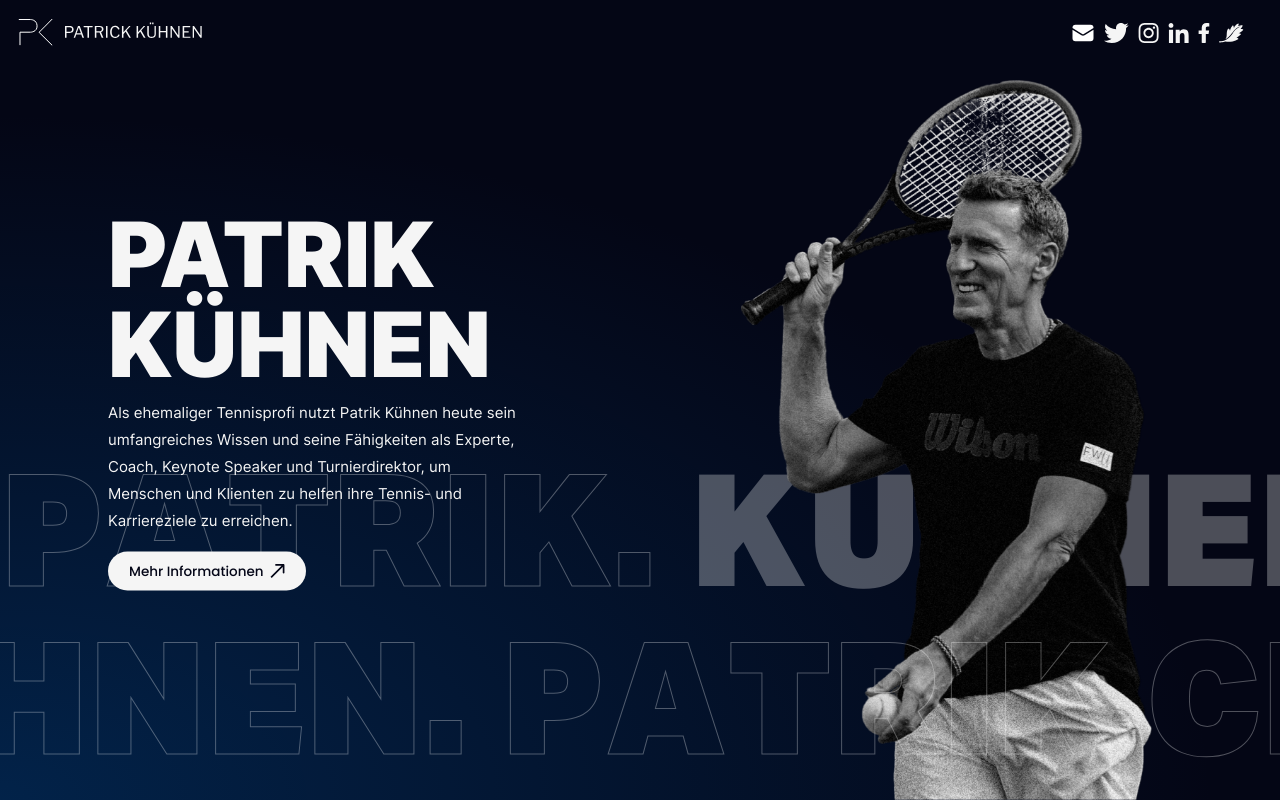
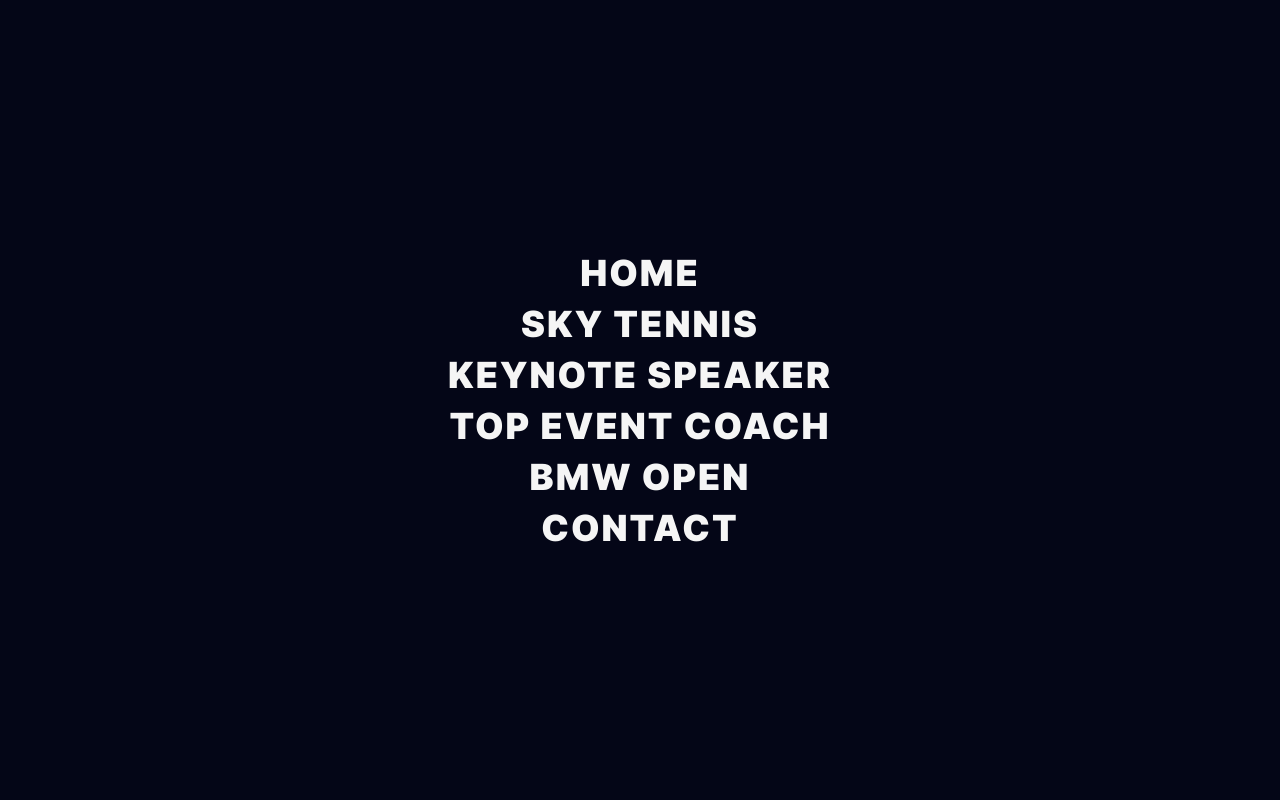
Before and after one commit to nxtyou/patrik-k-hnen, a Next.js app: page / in a window 1280 px wide. Shown: the top 800 px of the page. Built offline with nearby package versions, Linux system fonts and the light colour scheme.

Commit message:
Main navigation

```diff
--- /dev/null
+++ b/pages/home.jsx
@@ -0,0 +1,27 @@
+import Awards from '@/components/Templates/Homepage/Awards';
+import References from '@/components/Templates/Homepage/References';
+import Clients from '@/components/Templates/Homepage/Clients';
+import Footer from '@/components/Templates/Shared/Footer/Footer';
+import Hero from '@/components/Templates/Homepage/Hero';
+import NavBar from '@/components/Templates/Shared/NavBar/NavBar';
+import Philosophie from '@/components/Templates/Homepage/Philosophie';
+import 'swiper/css';
+import 'swiper/css/navigation';
+import About from '@/components/Templates/Homepage/About';
+
+export default function Home() {
+  return (
+    <>
+      <NavBar />
+      <main>
+        <Hero />
+        <About />
+        <References />
+        <Clients />
+        <Awards />
+        <Philosophie />
+      </main>
+      <Footer />
+    </>
+  );
+}
--- a/pages/index.jsx
+++ b/pages/index.jsx
@@ -8,8 +8,47 @@
 import 'swiper/css';
 import 'swiper/css/navigation';
 import About from '@/components/Templates/Homepage/About';
+import Link from 'next/link';
 
-export default function Home() {
+export default function Index() {
+  return (
+    <main class="flex min-h-screen items-center justify-center text-center text-4xl font-bold tracking-[2px] sm:text-5xl">
+      <nav>
+        <ul class="hide flex flex-col gap-5 transition-all duration-1000">
+          <li>
+            <Link href="home" className="hover:text-iron">
+              HOME
+            </Link>
+          </li>
+          <li>
+            <Link href="sky-tennis" className="hover:text-iron">
+              SKY TENNIS
+            </Link>
+          </li>
+          <li>
+            <Link href="keynote-speaker" className="hover:text-iron">
+              KEYNOTE SPEAKER
+            </Link>
+          </li>
+          <li>
+            <Link href="top-event-coach" className="hover:text-iron">
+              TOP EVENT COACH
+            </Link>
+          </li>
+          <li>
+            <Link href="bmw-open" className="hover:text-iron">
+              BMW OPEN
+            </Link>
+          </li>
+          <li>
+            <Link href="contact" className="hover:text-iron">
+              CONTACT
+            </Link>
+          </li>
+        </ul>
+      </nav>
+    </main>
+  );
   return (
     <>
       <NavBar />
```
